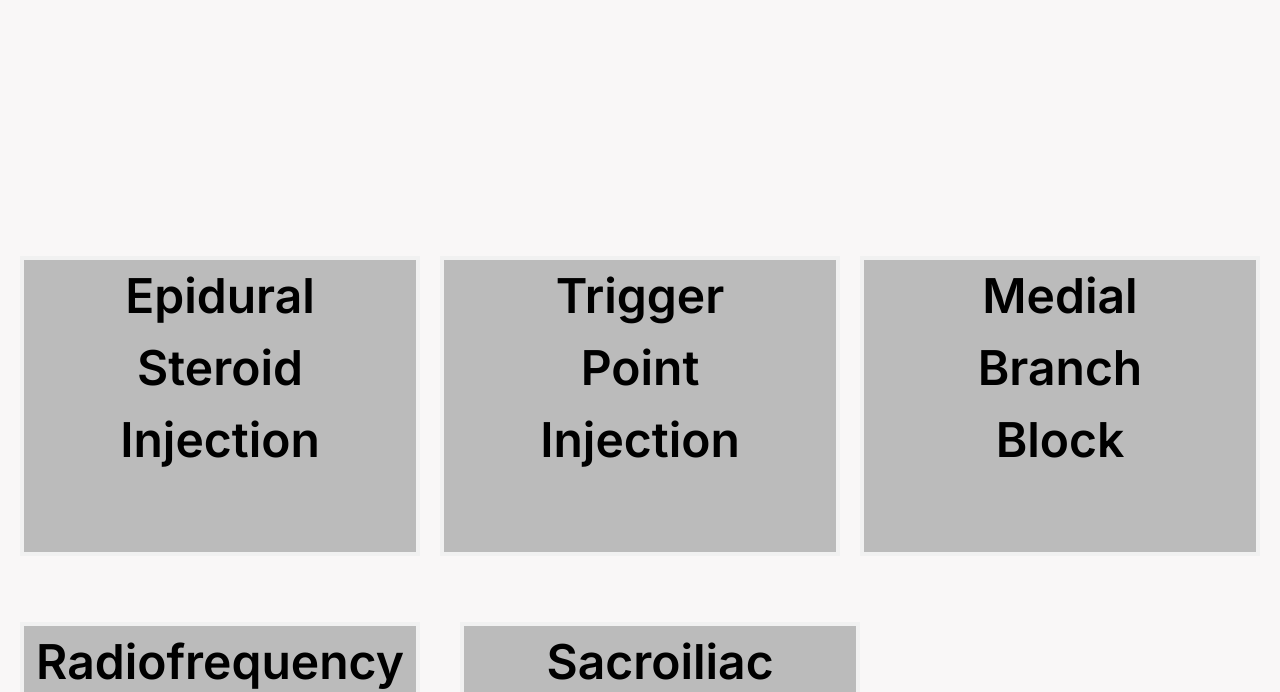
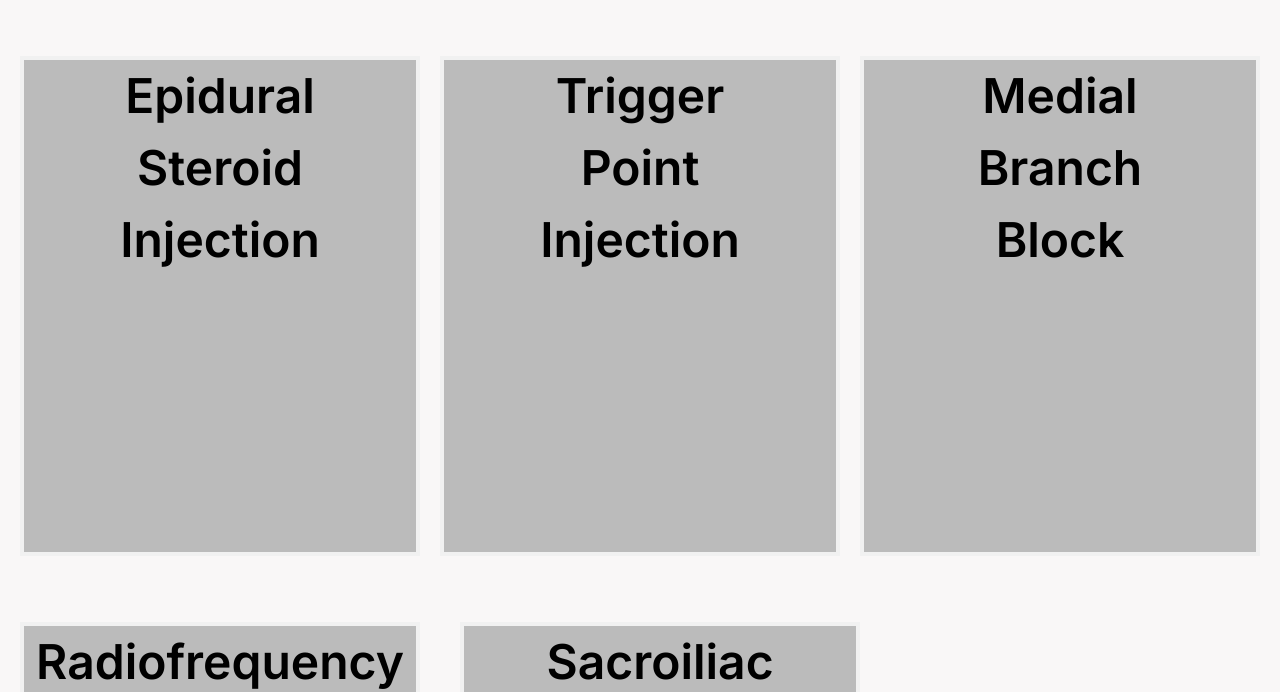
Before and after one commit to federicodez/bpc, a Next.js app: page /procedures in a window 1280 px wide. Shown: the part 608-1300 px from the top of the page. Built offline with nearby package versions, Linux system fonts and the light colour scheme.

Commit message:
finished card flip

```diff
--- a/src/app/globals.css
+++ b/src/app/globals.css
@@ -3,7 +3,7 @@
 @tailwind utilities;
 
 /************Images***************/
-.image {
+.profile-image {
   width: 100%;
   height: 400px;
   object-fit: contain;
@@ -66,7 +66,7 @@ section .row {
 .card {
   background-color: transparent;
   width: 400px;
-  height: 300px;
+  height: 500px;
   margin: 10px 0;
   transition: ease all 2.3s;
   border: 4px solid #f1f1f1;
```
